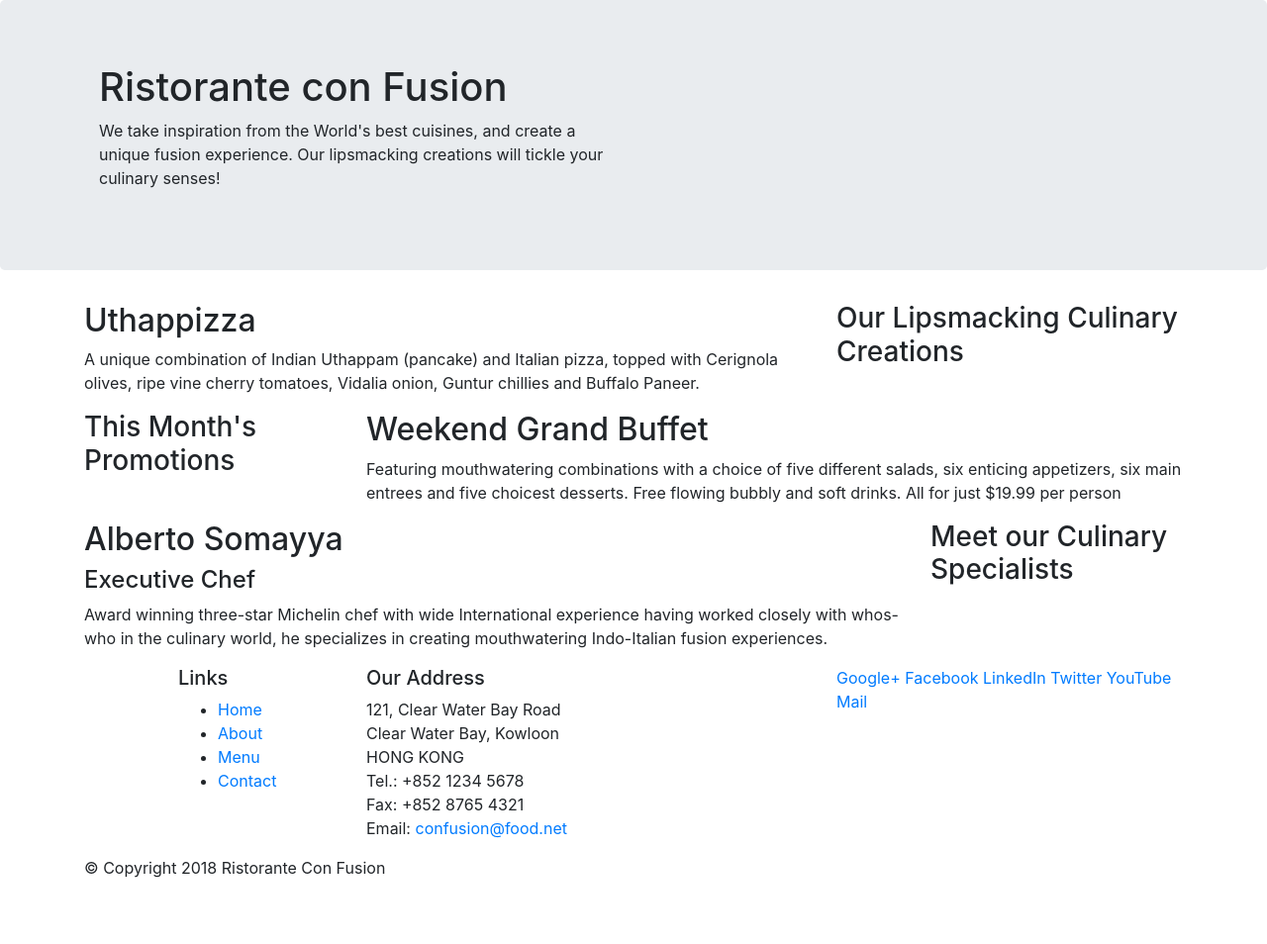
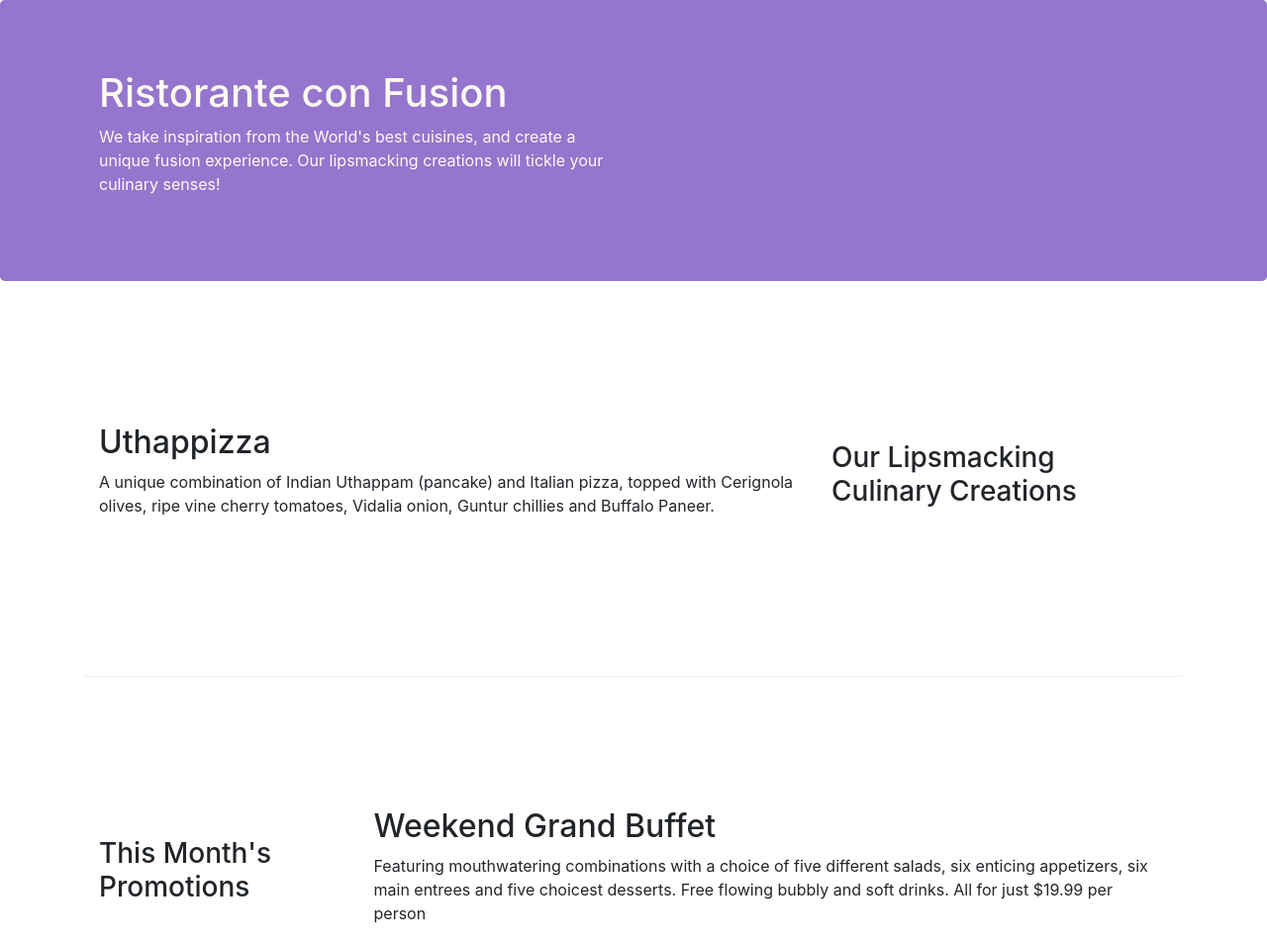
Before and after one commit to esvarz76/1st-project, a website: page index.html in a window 1280 px wide. Shown: the top 954 px of the page at 99% size. Before the commit the page ends 905 px from the top, so only its background shows below. Drawn offline with nearby package versions, Linux system fonts and the light colour scheme.

Commit message:
Bootstrap grid 2

```diff
--- /dev/null
+++ b/css/styles.css
@@ -0,0 +1,30 @@
+.row-header {
+    margin: 0px auto;
+    padding: 0px auto;
+}
+
+.row-content {
+    margin: 0px auto;
+    padding: 50px 0px 50px 0px;
+    border-bottom: 1px ridge;
+    min-height: 400px;
+}
+
+.footer{
+    background-color: #d1c4e9;
+    margin: 0px auto;
+    padding: 20px 0px 20px 0px;
+}
+
+.jumbotron{
+    padding: 70px 30px 70px 30px;
+    margin: 0px auto;
+    background: #9575cd;
+    color: floralwhite;
+}
+
+.address{
+    font-size: 80%;
+    margin: 0px;
+    color: #0f0f0f;
+}
--- a/index.html
+++ b/index.html
@@ -9,6 +9,7 @@
 
         <!-- Bootstrap CSS -->
         <link rel="stylesheet" href="node_modules/bootstrap/dist/css/bootstrap.min.css">
+        <link rel="stylesheet" href="css/styles.css">
     <title>Ristorante Con Fusion</title>
 </head>
 
@@ -16,7 +17,7 @@
 
     <header class="jumbotron">
         <div class="container">
-            <div>
+            <div class="row row-header">
                 <div class="col-12 col-sm-6">
                     <h1>Ristorante con Fusion</h1>
                     <p>We take inspiration from the World's best cuisines, and create a unique fusion experience. Our lipsmacking creations will tickle your culinary senses!</p>
@@ -28,7 +29,7 @@
     </header>
 
     <div class="container">
-        <div class="row">
+        <div class="row row-content align-items-center">
             <div class="col-12 col-sm-4 order-sm-last col-sm-3">
                 <h3>Our Lipsmacking Culinary Creations</h3>
             </div>
@@ -39,7 +40,7 @@
         </div>
 
 
-        <div class="row">
+        <div class="row row-content align-items-center">
             <div class="col-12 col-sm-4 col-md-3">
                 <h3>This Month's Promotions</h3>
             </div>
@@ -49,7 +50,7 @@
             </div>
         </div>
 
-        <div class="row">
+        <div class="row row-content align-items-center">
             <div class="col-12 col-sm-4 order-sm-last col-md-3">
                 <h3>Meet our Culinary Specialists</h3>
             </div>
@@ -61,12 +62,12 @@
         </div>
     </div>
 
-    <footer>
+    <footer class="footer">
         <div class="container">
             <div class="row">
                 <div class="col-4 offset-1 col-sm-2">
                     <h5>Links</h5>
-                    <ul>
+                    <ul class="list-unstyled">
                         <li><a href="#">Home</a></li>
                         <li><a href="#">About</a></li>
                         <li><a href="#">Menu</a></li>
@@ -84,8 +85,8 @@
 		              Email: <a href="mailto:confusion@food.net">confusion@food.net</a>
 		           </address>
                 </div>
-                <div class="col-12 col-sm-4">
-                    <div>
+                <div class="col-12 col-sm-4 align-self-center">
+                    <div class="test-center">
                         <a href="http://google.com/+">Google+</a>
                         <a href="http://www.facebook.com/profile.php?id=">Facebook</a>
                         <a href="http://www.linkedin.com/in/">LinkedIn</a>
@@ -95,7 +96,7 @@
                     </div>
                 </div>
            </div>
-           <div class="row">
+           <div class="row justify-content-center">
                 <div class="col-auto">
                     <p>© Copyright 2018 Ristorante Con Fusion</p>
                 </div>
```
